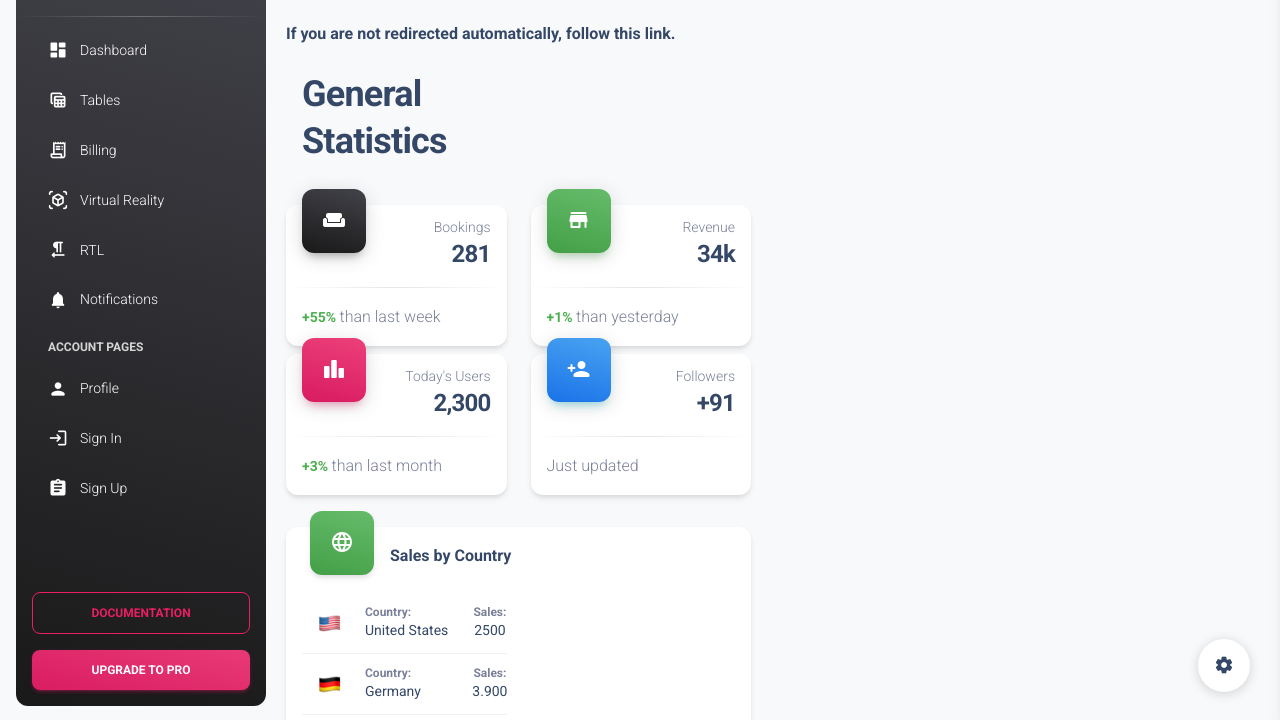
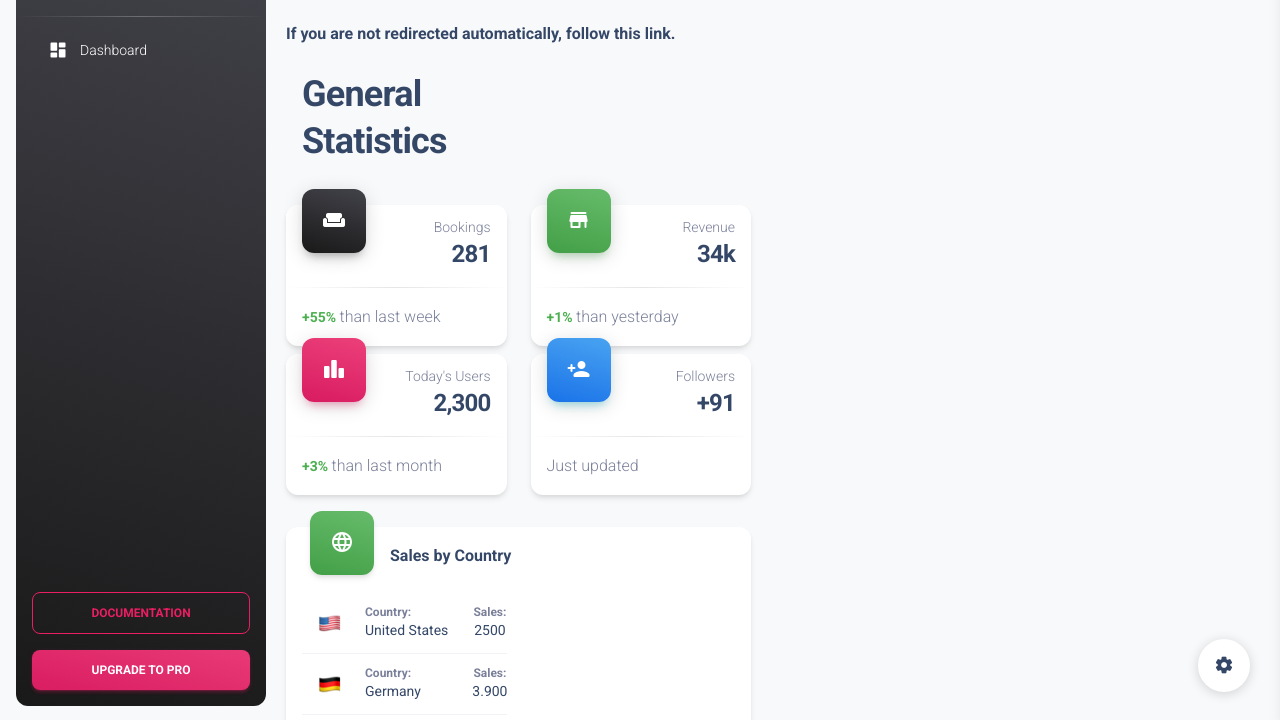
Before and after one commit to NeeasTooID/Dash-LinucxApi, a plain HTML site: page index.html in a window 1280 px wide. Shown: the part 78-798 px from the top of the page. Drawn offline with Linux system fonts and the light colour scheme.

Commit message:
update index.html

```diff
--- a/index.html
+++ b/index.html
@@ -57,108 +57,6 @@
     <span class="nav-link-text ms-1">Dashboard</span>
   </a>
 </li>
-
-
-<li class="nav-item">
-  <a class="nav-link text-white " href="./tables.html">
-
-      <div class="text-white text-center me-2 d-flex align-items-center justify-content-center">
-        <i class="material-icons opacity-10">table_view</i>
-      </div>
-
-    <span class="nav-link-text ms-1">Tables</span>
-  </a>
-</li>
-
-
-<li class="nav-item">
-  <a class="nav-link text-white " href="./billing.html">
-
-      <div class="text-white text-center me-2 d-flex align-items-center justify-content-center">
-        <i class="material-icons opacity-10">receipt_long</i>
-      </div>
-
-    <span class="nav-link-text ms-1">Billing</span>
-  </a>
-</li>
-
-
-<li class="nav-item">
-  <a class="nav-link text-white " href="./virtual-reality.html">
-
-      <div class="text-white text-center me-2 d-flex align-items-center justify-content-center">
-        <i class="material-icons opacity-10">view_in_ar</i>
-      </div>
-
-    <span class="nav-link-text ms-1">Virtual Reality</span>
-  </a>
-</li>
-
-
-<li class="nav-item">
-  <a class="nav-link text-white " href="./rtl.html">
-
-      <div class="text-white text-center me-2 d-flex align-items-center justify-content-center">
-        <i class="material-icons opacity-10">format_textdirection_r_to_l</i>
-      </div>
-
-    <span class="nav-link-text ms-1">RTL</span>
-  </a>
-</li>
-
-
-<li class="nav-item">
-  <a class="nav-link text-white " href="./notifications.html">
-
-      <div class="text-white text-center me-2 d-flex align-items-center justify-content-center">
-        <i class="material-icons opacity-10">notifications</i>
-      </div>
-
-    <span class="nav-link-text ms-1">Notifications</span>
-  </a>
-</li>
-
-
-    <li class="nav-item mt-3">
-      <h6 class="ps-4 ms-2 text-uppercase text-xs text-white font-weight-bolder opacity-8">Account pages</h6>
-    </li>
-
-<li class="nav-item">
-  <a class="nav-link text-white " href="./profile.html">
-
-      <div class="text-white text-center me-2 d-flex align-items-center justify-content-center">
-        <i class="material-icons opacity-10">person</i>
-      </div>
-
-    <span class="nav-link-text ms-1">Profile</span>
-  </a>
-</li>
-
-
-<li class="nav-item">
-  <a class="nav-link text-white " href="./sign-in.html">
-
-      <div class="text-white text-center me-2 d-flex align-items-center justify-content-center">
-        <i class="material-icons opacity-10">login</i>
-      </div>
-
-    <span class="nav-link-text ms-1">Sign In</span>
-  </a>
-</li>
-
-
-<li class="nav-item">
-  <a class="nav-link text-white " href="./sign-up.html">
-
-      <div class="text-white text-center me-2 d-flex align-items-center justify-content-center">
-        <i class="material-icons opacity-10">assignment</i>
-      </div>
-
-    <span class="nav-link-text ms-1">Sign Up</span>
-  </a>
-</li>
-
-
 
 
 
```
